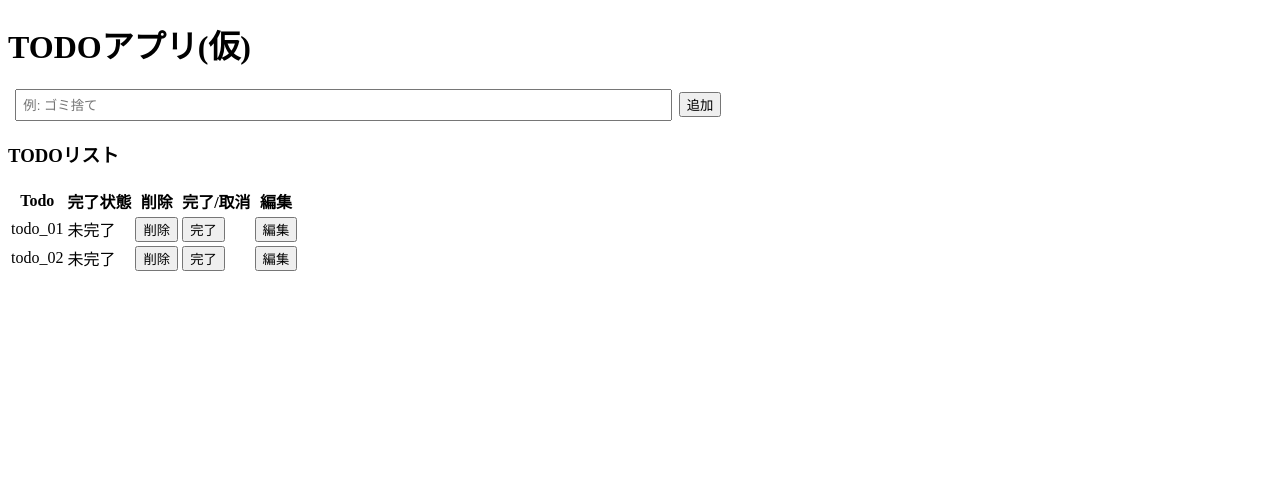
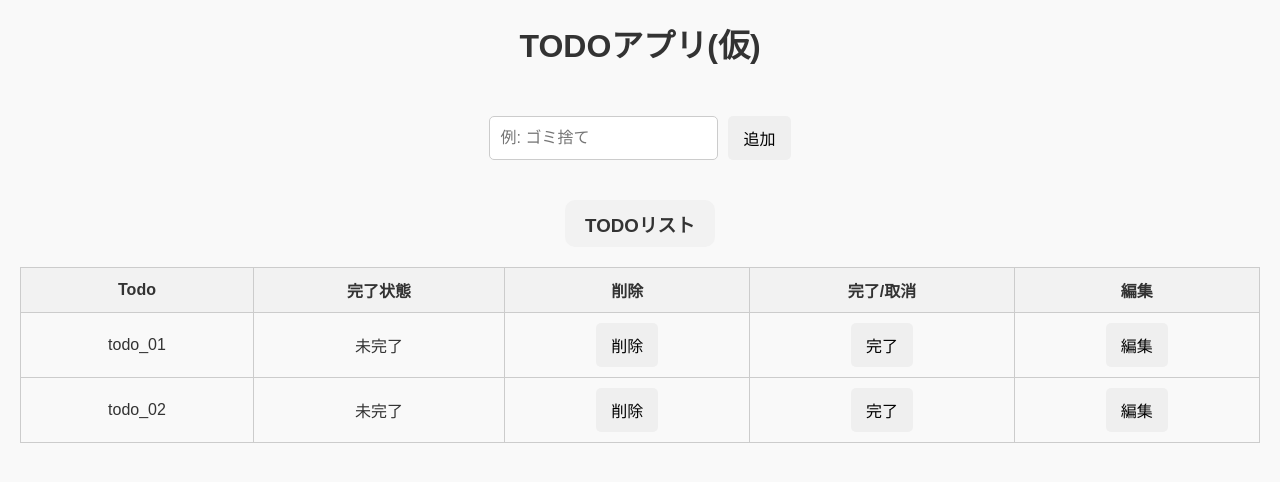
Before and after one commit to higunito/react-ts-sample, a React (Vite) app: page / in a window 1280 px wide. Shown: the top 482 px of the page. Built offline with nearby package versions, Linux system fonts and the light colour scheme.

Commit message:
fix index.css

```diff
--- a/src/index.css
+++ b/src/index.css
@@ -1,30 +1,110 @@
-#root {
+/* 全体のリセット */
+* {
   margin: 0;
   padding: 0;
-
+  box-sizing: border-box;
 }
 
-select {
-  margin: 0.5em;
-  padding: 0.5em;
+html, body {
+  font-family: 'Arial', sans-serif;
+  background-color: #f9f9f9;
+  color: #333;
+  height: 100%;
+  overflow: hidden; /* テーブルがはみ出さないようにする */
 }
 
-input[type='text'] {
-  width: 50vw;
-  padding: 0.5em;
-  margin: 0 0.5em;
+/* 中央揃え */
+#root {
+  display: flex;
+  flex-direction: column; /* 子要素を縦並び */
+  align-items: center;
+  justify-content: flex-start; /* 上寄せ */
+  min-height: 100vh; /* 画面全体の高さ */
+  padding: 20px;
 }
 
-input[type='submit'] {
-  padding: 0.1em 0.5em;
+/* アプリ全体のスタイル */
+.app-container {
+  width: 90%;
+  max-width: 800px;
+  background-color: #ffffff;
+  border-radius: 10px;
+  box-shadow: 0 4px 8px rgba(0, 0, 0, 0.1);
+  display: flex;
+  flex-direction: column;
+  gap: 20px;
+  overflow: hidden; /* 子要素のはみ出し防止 */
 }
 
-ul {
-  /* list-style: none; */
-  margin-left: 0.5em;
-  padding-left: 0;
+/* タイトル */
+h1 {
+  text-align: center;
+  margin-bottom: 50px;
 }
 
-li {
-  margin-bottom: 0.5em;
+/* TODOリストのタイトル */
+h3 {
+  margin-bottom: 20px; /* 下の隙間を広げる */
+  padding: 10px 20px; /* 内側の余白 */
+  background-color: #f2f2f2; /* 背景色 */
+  border-radius: 10px; /* 角丸 */
+  display: inline-block; /* サイズをテキストの範囲に合わせる */
 }
+
+/* フォーム */
+form {
+  display: flex;
+  justify-content: center;
+  gap: 10px;
+  margin-bottom: 30px;
+}
+
+input[type="text"] {
+  padding: 10px;
+  font-size: 16px;
+  border: 1px solid #ccc;
+  border-radius: 5px;
+  flex: 1;
+}
+
+button {
+  padding: 10px 15px;
+  font-size: 16px;
+  border: none;
+  border-radius: 5px;
+  cursor: pointer;
+  transition: background-color 0.3s ease;
+}
+
+button:hover {
+  background-color: #0056b3;
+  color: #fff;
+}
+
+/* TODOリストのタイトル */
+h3 {
+  margin-top: 10px;
+  text-align: center;
+}
+
+/* テーブル */
+.table-container {
+  flex: 1;
+  overflow-y: auto; /* 縦スクロール可能に */
+  margin-top: 10px;
+}
+
+table {
+  width: 100%;
+  border-collapse: collapse;
+}
+
+th, td {
+  border: 1px solid #ccc;
+  padding: 10px;
+  text-align: center;
+}
+
+th {
+  background-color: #f2f2f2;
+}
```
